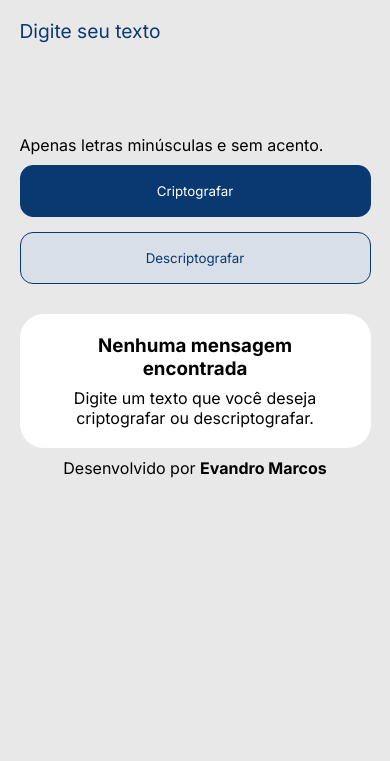
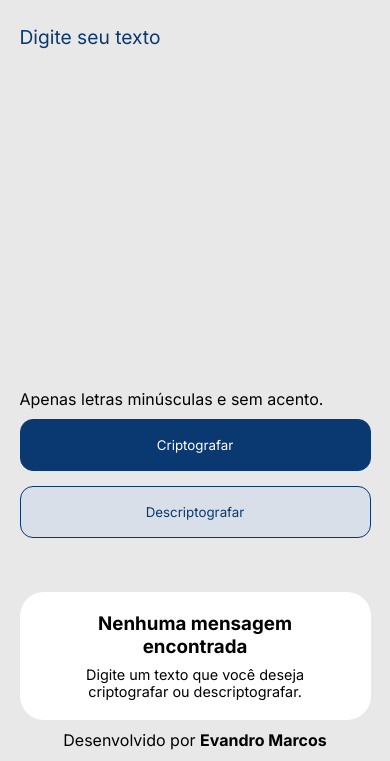
Before and after one commit to Evandrosc/alura-challenge, a plain HTML site: page index.html in a window 390 px wide. Shown: the part 83-844 px from the top of the page. Drawn offline with Linux system fonts and the light colour scheme.

Commit message:
input e paragrafo melhorado o responsivo

```diff
--- a/script.js
+++ b/script.js
@@ -12,7 +12,7 @@ function criptografar() {
     document.getElementById("output").innerHTML = txtcifrado;
     document.getElementById("input").innerHTML = " ";
     document.getElementById("botao-copiar").style.display = "block";
-    document.getElementById("output").style.height = "auto";
+    document.getElementById("output").style.height = "30px";
     var outputHeight = document.getElementById("output").scrollHeight;
     if (outputHeight > 450) {
     document.getElementById("output").style.height = "450px";
@@ -33,7 +33,7 @@ function descriptografar() {
     document.getElementById("output").style.display = "block";
     document.getElementById("output").innerHTML = txtcifrado;
     document.getElementById("botao-copiar").style.display = "block";
-    document.getElementById("output").style.height = "auto";
+    document.getElementById("output").style.height = "30px";
     var outputHeight = document.getElementById("output").scrollHeight;
     if (outputHeight > 450) {
     document.getElementById("output").style.height = "450px";
--- a/style.css
+++ b/style.css
@@ -14,7 +14,6 @@ body {
     margin: auto;
     max-width: 1440px;
     min-width: 360px;
-    max-height: 1024px;
 }
 
 header {
@@ -108,6 +107,10 @@ main {
     margin: 0 50px;
 }
 
+.section2-contanier p {
+    font-size: max(.9rem , 1vw);
+}
+
 .section2 img {
     display: block;
     margin-top: 17vh;
@@ -169,6 +172,7 @@ footer a:hover {
     }
 
     .section1 {
+        height: 70vh;
         width: 90%;
         margin: auto;
     }
@@ -181,7 +185,7 @@ footer a:hover {
     }
 
     #input {
-        margin-top: 5%;
+        margin-top: 0;
     }
 
     #output {
```
